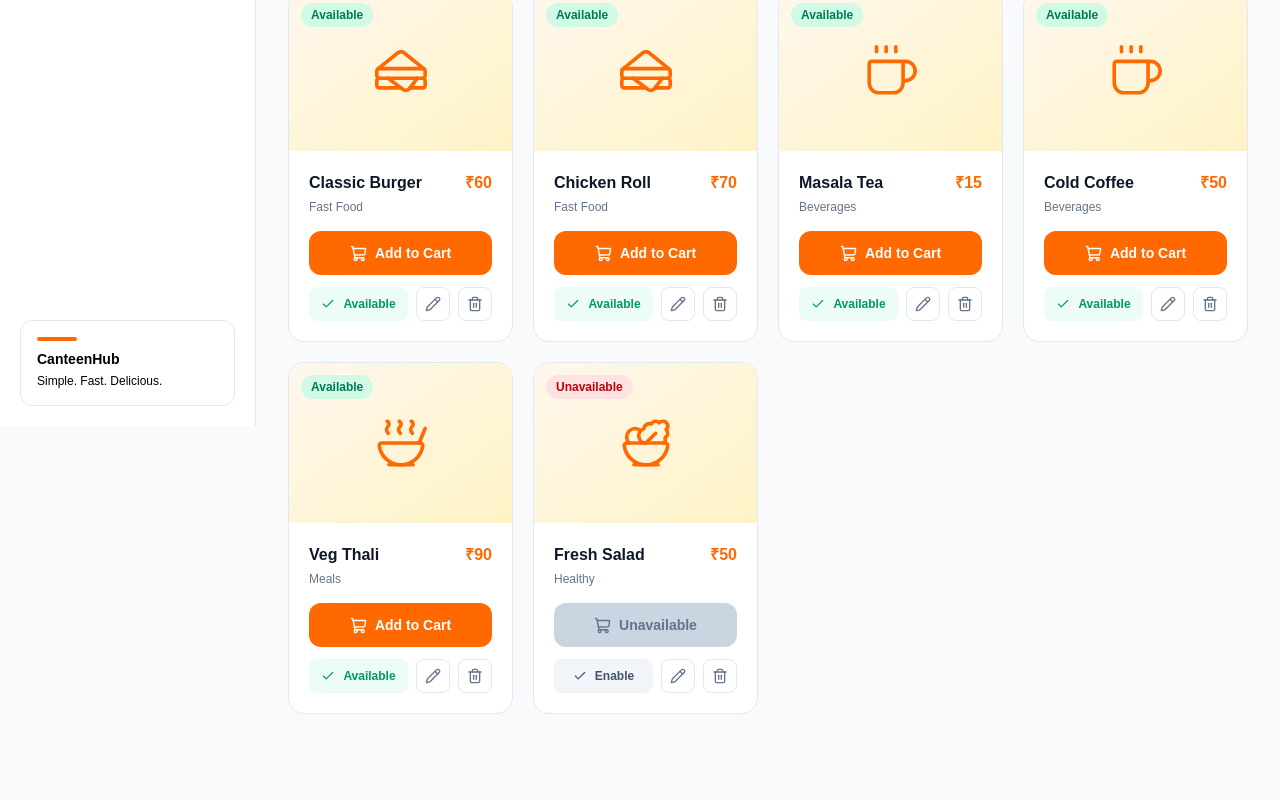
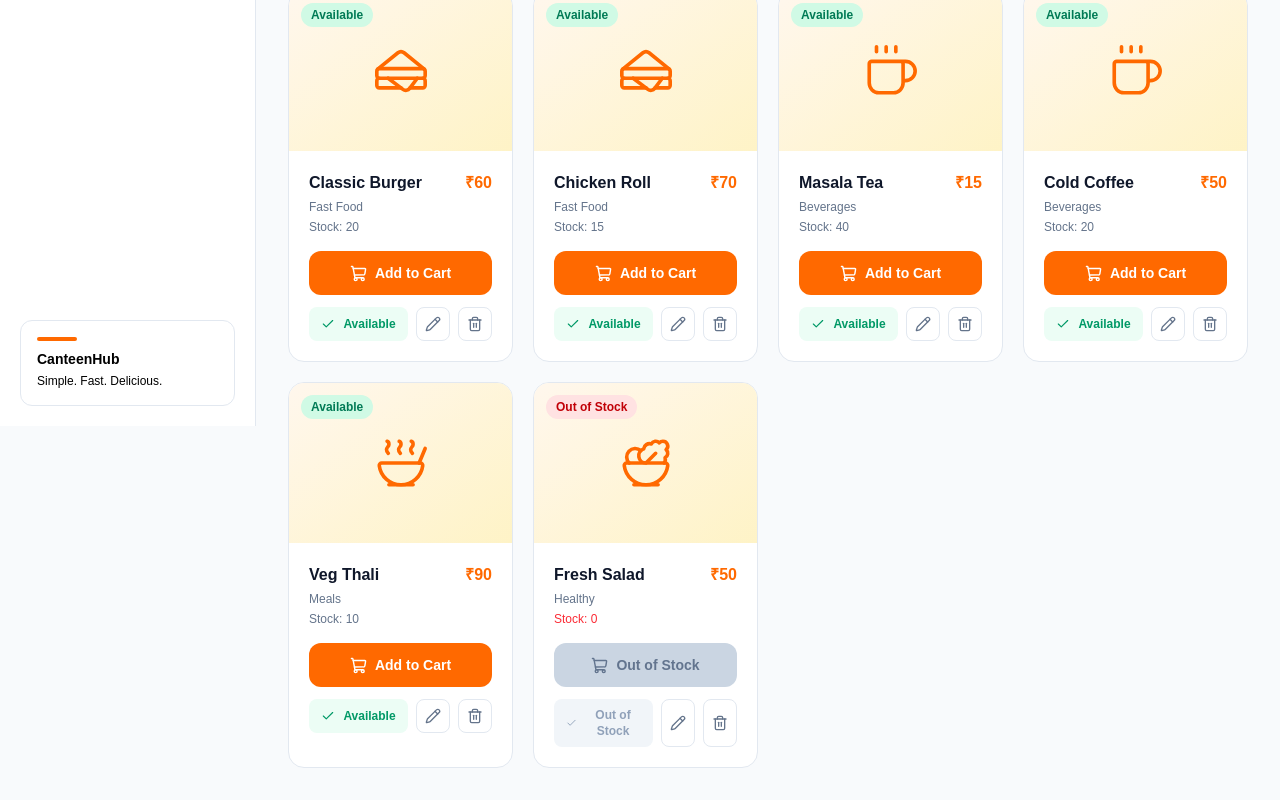
Before and after one commit to abhranill/canteen_.management., a Next.js app: page /menu in a window 1280 px wide. Shown: the part 374-1174 px from the top of the page. Before the commit the page ends 1120 px from the top, so only its background shows below. Built offline with nearby package versions, Linux system fonts and the light colour scheme.

Commit message:
Add inventory and stock management

```diff
--- a/app/menu/page.tsx
+++ b/app/menu/page.tsx
@@ -4,7 +4,6 @@ import {
   Search,
   Plus,
   ShoppingCart,
-  Utensils,
   Coffee,
   Sandwich,
   Salad,
@@ -56,6 +55,7 @@ const [customerPhone, setCustomerPhone] =
 
   const [orderSuccess, setOrderSuccess] =
     useState(false);
+
   const [editingItem, setEditingItem] =
     useState<MenuItem | null>(null);
 
@@ -63,6 +63,7 @@ const [orderSuccess, setOrderSuccess] =
   const [formCategory, setFormCategory] =
     useState("Fast Food");
   const [formPrice, setFormPrice] = useState("");
+  const [formStock, setFormStock] = useState("10");
 
   /*
    * Load menu
@@ -107,7 +108,7 @@ const [orderSuccess, setOrderSuccess] =
    * Add to cart
    */
   const addToCart = (item: MenuItem) => {
-    if (!item.available) {
+    if (!item.available || item.stock <= 0) {
       return;
     }
 
@@ -117,6 +118,10 @@ const [orderSuccess, setOrderSuccess] =
       );
 
       if (existingItem) {
+        if (existingItem.quantity >= item.stock) {
+          return currentCart;
+        }
+
         return currentCart.map((cartItem) =>
           cartItem.id === item.id
             ? {
@@ -143,12 +148,23 @@ const [orderSuccess, setOrderSuccess] =
    * Increase quantity
    */
   const increaseQuantity = (id: number) => {
+    const menuItem = items.find(
+      (item) => item.id === id
+    );
+
+    if (!menuItem) {
+      return;
+    }
+
     setCart((currentCart) =>
       currentCart.map((item) =>
         item.id === id
           ? {
               ...item,
-              quantity: item.quantity + 1,
+              quantity:
+                item.quantity < menuItem.stock
+                  ? item.quantity + 1
+                  : item.quantity,
             }
           : item
       )
@@ -181,6 +197,7 @@ const [orderSuccess, setOrderSuccess] =
       currentCart.filter((item) => item.id !== id)
     );
   };
+
   /*
    * Open checkout
    */
@@ -208,6 +225,28 @@ const handlePlaceOrder = (
       return;
     }
 
+    /*
+     * Double-check stock before placing order
+     */
+    const stockAvailable = cart.every((cartItem) => {
+      const menuItem = items.find(
+        (item) => item.id === cartItem.id
+      );
+
+      return (
+        menuItem &&
+        menuItem.available &&
+        menuItem.stock >= cartItem.quantity
+      );
+    });
+
+    if (!stockAvailable) {
+      alert(
+        "One or more items do not have enough stock."
+      );
+      return;
+    }
+
     const newOrder = createOrder(
       name,
       phone,
@@ -221,6 +260,33 @@ const handlePlaceOrder = (
       ...existingOrders,
     ]);
 
+    /*
+     * Reduce stock after successful order
+     */
+    const updatedItems = items.map((menuItem) => {
+      const orderedItem = cart.find(
+        (cartItem) =>
+          cartItem.id === menuItem.id
+      );
+
+      if (!orderedItem) {
+        return menuItem;
+      }
+
+      const newStock =
+        menuItem.stock - orderedItem.quantity;
+
+      return {
+        ...menuItem,
+        stock: Math.max(newStock, 0),
+        available:
+          newStock > 0 && menuItem.available,
+      };
+    });
+
+    setItems(updatedItems);
+    saveMenuItems(updatedItems);
+
     setCart([]);
     setCustomerName("");
     setCustomerPhone("");
@@ -228,6 +294,7 @@ const handlePlaceOrder = (
     setShowCheckout(false);
     setOrderSuccess(true);
   };
+
   /*
    * Add modal
    */
@@ -236,6 +303,7 @@ const handlePlaceOrder = (
     setFormName("");
     setFormCategory("Fast Food");
     setFormPrice("");
+    setFormStock("10");
     setShowModal(true);
   };
 
@@ -247,6 +315,7 @@ const handlePlaceOrder = (
     setFormName(item.name);
     setFormCategory(item.category);
     setFormPrice(item.price.toString());
+    setFormStock(item.stock.toString());
     setShowModal(true);
   };
 
@@ -259,6 +328,7 @@ const handlePlaceOrder = (
     setFormName("");
     setFormCategory("Fast Food");
     setFormPrice("");
+    setFormStock("10");
   };
 
   /*
@@ -271,8 +341,14 @@ const handlePlaceOrder = (
 
     const name = formName.trim();
     const price = Number(formPrice);
+    const stock = Number(formStock);
 
-    if (!name || !price || price <= 0) {
+    if (
+      !name ||
+      !price ||
+      price <= 0 ||
+      stock < 0
+    ) {
       return;
     }
 
@@ -286,6 +362,11 @@ const handlePlaceOrder = (
               name,
               category: formCategory,
               price,
+              stock,
+              available:
+                stock > 0
+                  ? item.available
+                  : false,
             }
           : item
       );
@@ -295,7 +376,8 @@ const handlePlaceOrder = (
         name,
         category: formCategory,
         price,
-        available: true,
+        available: stock > 0,
+        stock,
       };
 
       updatedItems = [...items, newItem];
@@ -333,14 +415,20 @@ const handlePlaceOrder = (
    * Availability
    */
   const toggleAvailability = (id: number) => {
-    const updatedItems = items.map((item) =>
-      item.id === id
-        ? {
+    const updatedItems = items.map((item) => {
+      if (item.id !== id) {
+        return item;
+      }
+
+      if (item.stock <= 0) {
+        return item;
+      }
+
+      return {
         ...item,
         available: !item.available,
-          }
-        : item
-    );
+      };
+    });
 
     setItems(updatedItems);
     saveMenuItems(updatedItems);
@@ -366,13 +454,11 @@ const handlePlaceOrder = (
           </div>
 
           <div className="flex gap-3">
-            {/* Cart */}
             <button
               onClick={() => setShowCart(true)}
               className="relative flex items-center justify-center gap-2 rounded-xl border border-[var(--border)] bg-[var(--card)] px-4 py-3 text-sm font-semibold transition hover:border-orange-500"
             >
               <ShoppingCart size={18} />
-
               Cart
 
               {cartCount > 0 && (
@@ -382,7 +468,6 @@ const handlePlaceOrder = (
               )}
             </button>
 
-            {/* Add Item */}
             <button
               onClick={openAddModal}
               className="flex items-center justify-center gap-2 rounded-xl bg-orange-500 px-5 py-3 text-sm font-semibold text-white shadow-lg shadow-orange-500/20 transition hover:bg-orange-600"
@@ -570,6 +655,24 @@ const handlePlaceOrder = (
                 </div>
               </div>
 
+              <div>
+                <label className="mb-2 block text-sm font-medium">
+                  Stock Quantity
+                </label>
+
+                <input
+                  type="number"
+                  min="0"
+                  value={formStock}
+                  onChange={(event) =>
+                    setFormStock(event.target.value)
+                  }
+                  placeholder="10"
+                  className="w-full rounded-xl border border-[var(--border)] bg-transparent px-4 py-3 text-sm outline-none focus:border-orange-500"
+                  required
+                />
+              </div>
+
               <div className="flex gap-3 pt-2">
                 <button
                   type="button"
@@ -598,15 +701,12 @@ const handlePlaceOrder = (
       {/* Cart Drawer */}
       {showCart && (
         <div className="fixed inset-0 z-[100]">
-          {/* Overlay */}
           <div
             onClick={() => setShowCart(false)}
             className="absolute inset-0 bg-black/50 backdrop-blur-sm"
           />
 
-          {/* Drawer */}
           <div className="absolute right-0 top-0 flex h-full w-full max-w-md flex-col border-l border-[var(--border)] bg-[var(--card)] shadow-2xl">
-            {/* Cart Header */}
             <div className="flex items-center justify-between border-b border-[var(--border)] p-5">
               <div>
                 <h2 className="text-lg font-bold">
@@ -627,7 +727,6 @@ const handlePlaceOrder = (
               </button>
             </div>
 
-            {/* Cart Items */}
             <div className="flex-1 overflow-y-auto p-5">
               {cart.length === 0 ? (
                 <div className="flex h-full flex-col items-center justify-center text-center">
@@ -691,7 +790,15 @@ const handlePlaceOrder = (
                             onClick={() =>
                               increaseQuantity(item.id)
                             }
-                            className="p-2 hover:bg-slate-100 dark:hover:bg-slate-800"
+                            disabled={
+                              item.quantity >=
+                              (items.find(
+                                (menuItem) =>
+                                  menuItem.id ===
+                                  item.id
+                              )?.stock ?? 0)
+                            }
+                            className="p-2 hover:bg-slate-100 disabled:cursor-not-allowed disabled:opacity-40 dark:hover:bg-slate-800"
                           >
                             <Plus size={15} />
                           </button>
@@ -707,7 +814,6 @@ const handlePlaceOrder = (
               )}
             </div>
 
-            {/* Cart Footer */}
             {cart.length > 0 && (
               <div className="border-t border-[var(--border)] p-5">
                 <div className="mb-4 flex items-center justify-between">
@@ -731,11 +837,11 @@ const handlePlaceOrder = (
           </div>
         </div>
       )}
+
       {/* Checkout Modal */}
       {showCheckout && (
         <div className="fixed inset-0 z-[110] flex items-center justify-center bg-black/50 p-4 backdrop-blur-sm">
           <div className="w-full max-w-md rounded-2xl border border-[var(--border)] bg-[var(--card)] shadow-2xl">
-            {/* Header */}
             <div className="flex items-center justify-between border-b border-[var(--border)] p-5">
               <div>
                 <h2 className="text-lg font-bold">
@@ -757,15 +863,13 @@ const handlePlaceOrder = (
               </button>
             </div>
 
-            {/* Form */}
             <form
               onSubmit={handlePlaceOrder}
               className="space-y-5 p-5"
             >
-              {/* Customer Name */}
               <div>
                 <label className="mb-2 block text-sm font-medium">
-                  Reciever's id
+                  Receiver's ID
                 </label>
 
                 <input
@@ -776,13 +880,12 @@ const handlePlaceOrder = (
                       event.target.value
                     )
                   }
-                  placeholder="Enter reciever's id"
+                  placeholder="Enter receiver's ID"
                   className="w-full rounded-xl border border-[var(--border)] bg-transparent px-4 py-3 text-sm outline-none transition focus:border-orange-500"
                   required
                 />
               </div>
 
-              {/* Phone responsive*/}
               <div>
                 <label className="mb-2 block text-sm font-medium">
                   Phone Number
@@ -802,7 +905,6 @@ const handlePlaceOrder = (
                 />
               </div>
 
-              {/* Order Summary */}
               <div className="rounded-xl bg-slate-50 p-4 dark:bg-slate-800/60">
                 <div className="mb-3 flex items-center justify-between">
                   <span className="text-sm text-[var(--muted)]">
@@ -825,7 +927,6 @@ const handlePlaceOrder = (
                 </div>
               </div>
 
-              {/* Buttons */}
               <div className="flex gap-3">
                 <button
                   type="button"
@@ -849,6 +950,7 @@ const handlePlaceOrder = (
           </div>
         </div>
       )}
+
       {/* Order Success */}
       {orderSuccess && (
         <div className="fixed inset-0 z-[120] flex items-center justify-center bg-black/50 p-4 backdrop-blur-sm">
@@ -901,9 +1003,11 @@ function MenuCard({
           ? Soup
           : Sandwich;
 
+  const isAvailable =
+    item.available && item.stock > 0;
+
   return (
     <div className="group overflow-hidden rounded-2xl border border-[var(--border)] bg-[var(--card)] transition hover:-translate-y-1 hover:shadow-xl">
-      {/* Visual */}
       <div className="relative flex h-40 items-center justify-center bg-gradient-to-br from-orange-50 to-amber-100 text-orange-500 dark:from-orange-950/40 dark:to-amber-950/30">
         <Icon
           size={58}
@@ -912,18 +1016,17 @@ function MenuCard({
 
         <span
           className={`absolute left-3 top-3 rounded-full px-2.5 py-1 text-xs font-semibold ${
-            item.available
+            isAvailable
               ? "bg-emerald-100 text-emerald-700 dark:bg-emerald-950/50 dark:text-emerald-400"
               : "bg-red-100 text-red-700 dark:bg-red-950/50 dark:text-red-400"
           }`}
         >
-          {item.available
+          {isAvailable
             ? "Available"
-            : "Unavailable"}
+            : "Out of Stock"}
         </span>
       </div>
 
-      {/* Details */}
       <div className="p-5">
         <div className="mb-4 flex items-start justify-between gap-3">
           <div>
@@ -934,6 +1037,16 @@ function MenuCard({
             <p className="mt-1 text-xs text-[var(--muted)]">
               {item.category}
             </p>
+
+            <p
+              className={`mt-1 text-xs font-medium ${
+                item.stock > 0
+                  ? "text-[var(--muted)]"
+                  : "text-red-500"
+              }`}
+            >
+              Stock: {item.stock}
+            </p>
           </div>
 
           <span className="font-bold text-orange-500">
@@ -941,34 +1054,37 @@ function MenuCard({
           </span>
         </div>
 
-        {/* Ordering */}
         <button
           onClick={() => onAddToCart(item)}
-          disabled={!item.available}
+          disabled={!isAvailable}
           className="mb-3 flex w-full items-center justify-center gap-2 rounded-xl bg-orange-500 px-4 py-3 text-sm font-semibold text-white transition hover:bg-orange-600 disabled:cursor-not-allowed disabled:bg-slate-300 disabled:text-slate-500 dark:disabled:bg-slate-700 dark:disabled:text-slate-400"
         >
           <ShoppingCart size={17} />
 
-          {item.available
+          {isAvailable
             ? "Add to Cart"
-            : "Unavailable"}
+            : "Out of Stock"}
         </button>
 
-        {/* Admin Actions */}
         <div className="flex gap-2">
           <button
             onClick={() =>
               onToggleAvailability(item.id)
             }
+            disabled={item.stock <= 0}
             className={`flex flex-1 items-center justify-center gap-2 rounded-lg px-3 py-2 text-xs font-semibold transition ${
-              item.available
+              item.stock <= 0
+                ? "cursor-not-allowed bg-slate-100 text-slate-400 dark:bg-slate-800 dark:text-slate-500"
+                : item.available
                   ? "bg-emerald-50 text-emerald-600 hover:bg-emerald-100 dark:bg-emerald-950/40 dark:hover:bg-emerald-950/70"
                   : "bg-slate-100 text-slate-600 hover:bg-slate-200 dark:bg-slate-800 dark:text-slate-300"
             }`}
           >
             <Check size={14} />
 
-            {item.available
+            {item.stock <= 0
+              ? "Out of Stock"
+              : item.available
                 ? "Available"
                 : "Enable"}
           </button>
```
Also changed, not shown: lib/store.ts (+7 -0 lines). Lines whose indentation alone changed are shown as unchanged.
